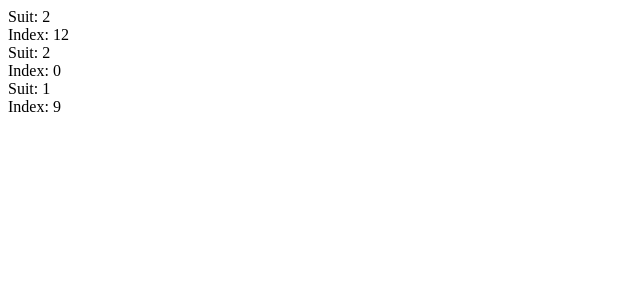
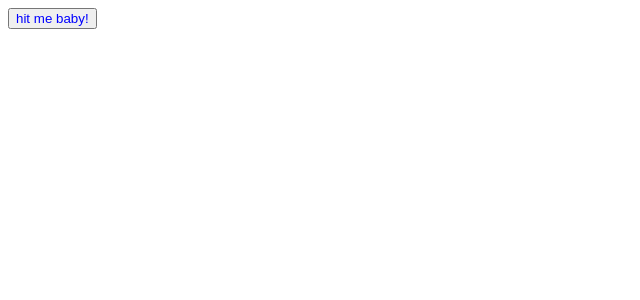
Before and after one commit to mika-lindell/blackjack, a React app: page / in a window 1280 px wide. Shown: the top 300 px of the page, without its empty margins (0-640 px from the left). Built offline with nearby package versions, Linux system fonts and the light colour scheme.

Commit message:
Click to add more cards to players hand

```diff
--- a/src/app/app.component.jsx
+++ b/src/app/app.component.jsx
@@ -1,10 +1,8 @@
 import React from 'react';
-import {render} from 'react-dom';
 
 import HandComponent from '../hand/hand.component.jsx';
 
 import Deck from '../deck/deck.jsx';
-import Hand from '../hand/hand.jsx';
 
 import './app.component.scss';
 
@@ -14,35 +12,31 @@ class AppComponent extends React.Component {
     super();
     this.state = {
       deck: new Deck(),
-      hands: {
-        player: new Hand(),
-        dealer: new Hand(),
-      }
+      player: new Array(),
+      dealer: new Array(),
     }
 
   }
 
-  drawFrom(deck, toHand){
-    toHand.hit(deck.draw());
-  }
+  hit(){
 
-  renderHand(hand){
-    return (
-      <HandComponent hand={hand} />
-    );
+    this.state.player.push(this.state.deck.draw())
+    this.setState({
+      player: this.state.player.slice()
+    });
+
   }
 
   render() {
 
     this.state.deck.collectAndShuffle();
 
-    this.drawFrom(this.state.deck, this.state.hands.player);
-    this.drawFrom(this.state.deck, this.state.hands.player);
-    this.drawFrom(this.state.deck, this.state.hands.player);
-
     return (
       <div>
-        {this.renderHand(this.state.hands.player)}
+        <button onClick={()=>this.hit()}>
+          hit me baby!
+        </button>
+        <HandComponent hand={this.state.player} />
       </div>
     );
   }
--- a/src/card/card.component.jsx
+++ b/src/card/card.component.jsx
@@ -1,7 +1,6 @@
 import React from 'react';
 
 import './card.component.scss';
-
 
 // Can we use functional component? */
 class CardComponent extends React.Component {
--- a/src/hand/hand.component.jsx
+++ b/src/hand/hand.component.jsx
@@ -16,7 +16,7 @@ class HandComponent extends React.Component {
 
     return (
       <div>
-      {this.props.hand.cards.map((value, i)=>
+      {this.props.hand.map((value, i)=>
         <CardComponent key={i} suit={value.suit} index={value.index} />
       )}
       </div>
--- a/src/hand/hand.jsx
+++ /dev/null
@@ -1,13 +0,0 @@
-class Hand {
-
-  constructor(){
-    this.cards = Array();
-  }
-
-  hit(card){
-    this.cards.push(card);
-  }
-
-}
-
-export default Hand;
```
